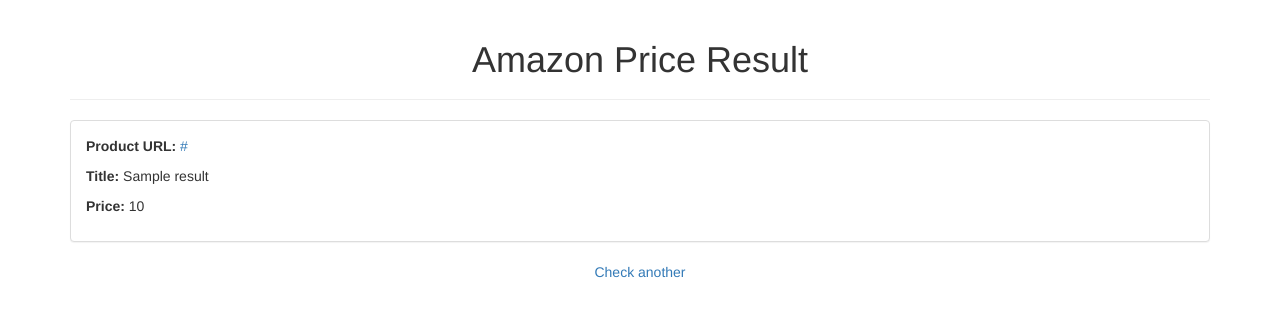
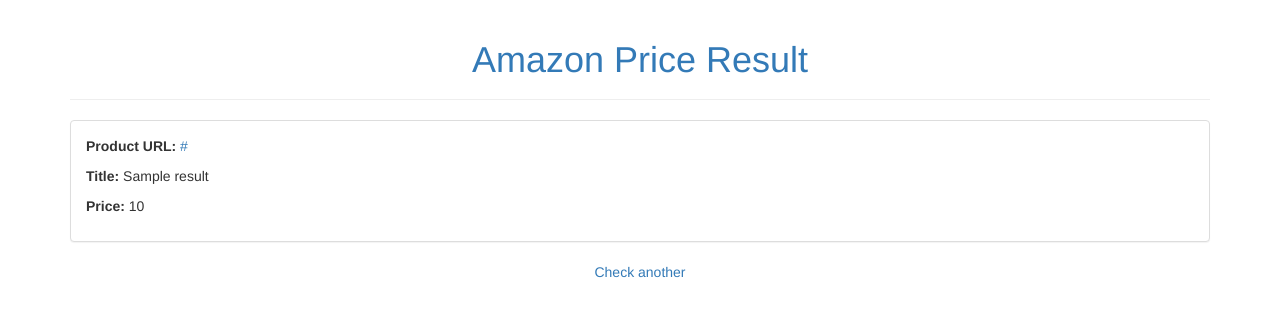
Before and after one commit to AaqilSh/AmazPrice, a Flask app: template templates/result.html in a window 1280 px wide. Shown: the top 317 px of the page. Run offline with Flask 3, Linux system fonts and the light colour scheme; the template is opened without the code that fills it: most values are stand-ins (such as "Sample title", 1, 10 or a date in 2020).

Commit message:
Stylings updated

```diff
--- a/templates/result.html
+++ b/templates/result.html
@@ -13,7 +13,7 @@
   <body>
     <div class="container">
       <div class="page-header text-center">
-        <h1>Amazon Price Result</h1>
+        <h1 class="text-primary">Amazon Price Result</h1>
       </div>
       <div class="panel panel-default">
         <div class="panel-body">
```
